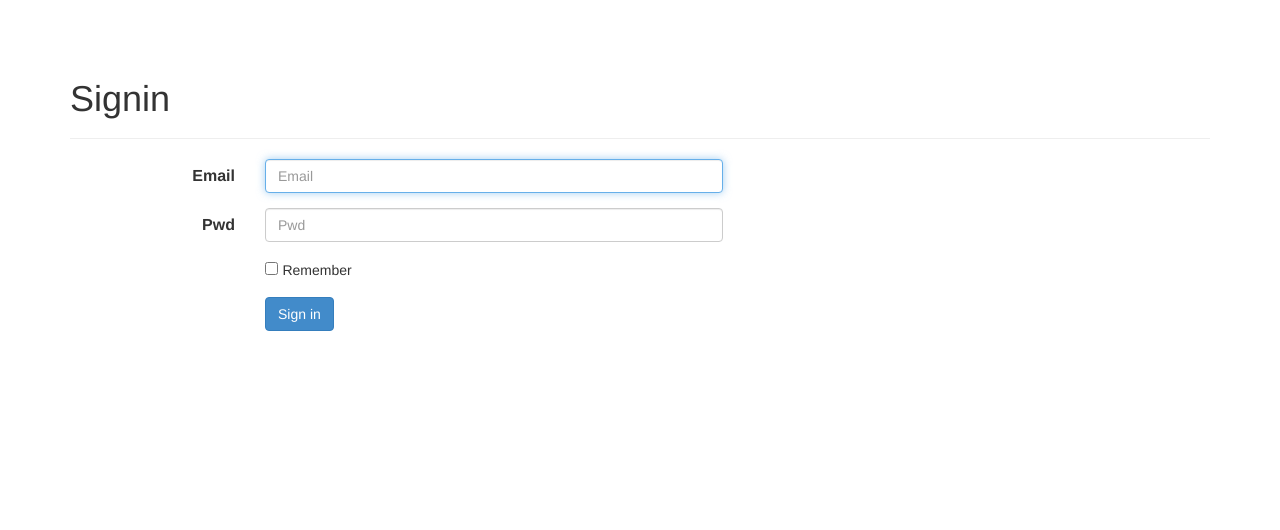
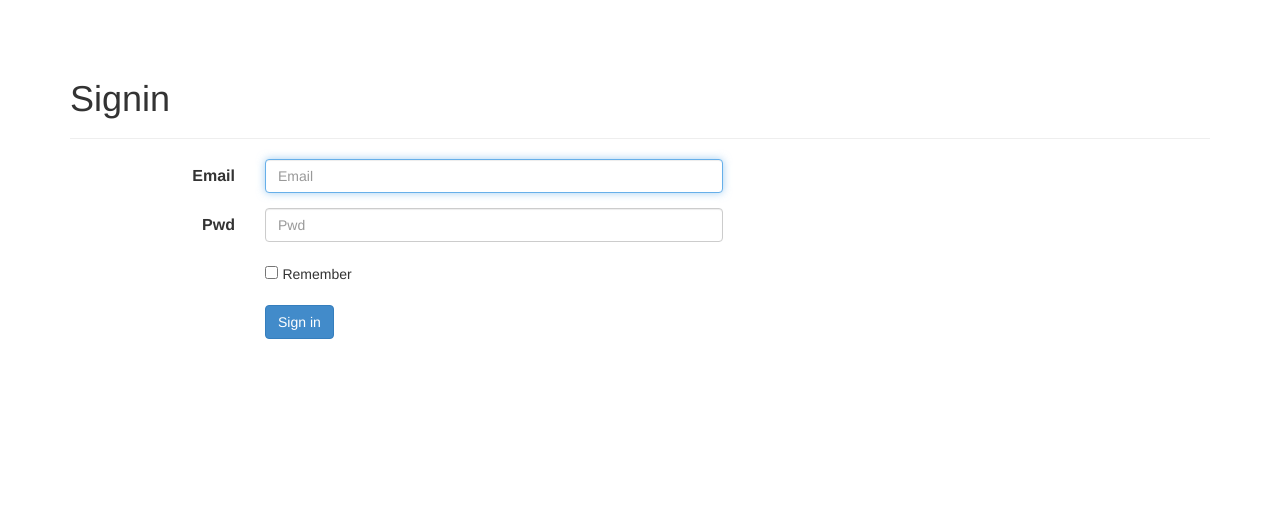
Before and after one commit to NTUCommonsense/NTUCommonsense, a Flask app: template apps/templates/signin.html in a window 1280 px wide. Shown: the part 51-581 px from the top of the page. Run offline with Flask 2, Linux system fonts and the light colour scheme; the template is opened without the code that fills it, so the values that code supplies are empty, except form fields; tables that the repository leaves empty hold one stand-in row (values such as "Sample post"); form fields are guessed from the names that the template uses; some libraries are stand-ins or nearby versions.

Commit message:
Adjust style

```diff
--- a/apps/static/css/style.css
+++ b/apps/static/css/style.css
@@ -120,11 +120,11 @@ dl.param-list dt:after {
   padding-bottom: 6px;
 }
 
-#signin .checkbox-group {
+form .checkbox-group {
   margin-bottom: 15px;
 }
 
-#signin .checkbox-group label {
+form .checkbox-group label {
   font-size: 14px;
   font-weight: normal;
   padding: 0;
```
